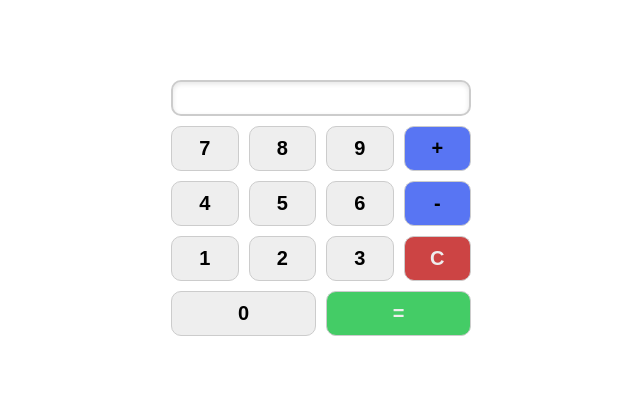
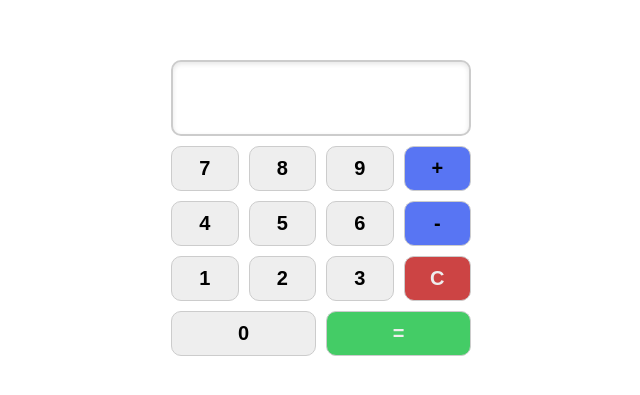
Before and after one commit to DosMDs/module_2_theme_2_task_3, a React (Vite) app: page / in a window 1280 px wide. Shown: the part 197-592 px from the top of the page, without its empty margins (319-959 px from the left). Built offline with nearby package versions, Linux system fonts and the light colour scheme.

Commit message:
добавил минимальную высоту поля результат

```diff
--- a/src/app.module.css
+++ b/src/app.module.css
@@ -17,6 +17,7 @@
 	text-align: right;
 	box-shadow: inset 0 2px 5px rgba(0, 0, 0, 0.1);
 	box-sizing: border-box;
+	min-height: 76px;
 }
 
 .result-final {
```
